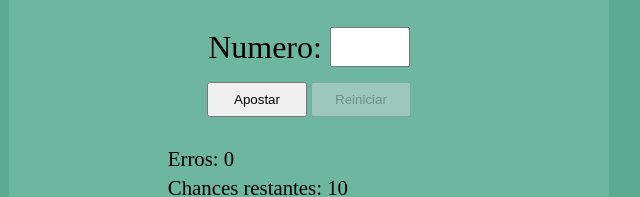
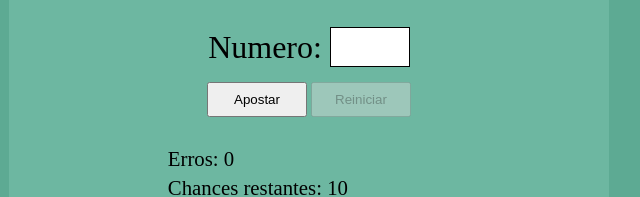
Before and after one commit to icaroSD/descubraONumero, a plain HTML site: page index.html in a window 1280 px wide. Shown: the part 250-447 px from the top of the page, 331-971 px from the left. Drawn offline with Linux system fonts and the light colour scheme.

Commit message:
input att

```diff
--- a/index.html
+++ b/index.html
@@ -11,7 +11,7 @@
         <h1>Jogo descubra o numero</h1>
 
         <div class="inputs">
-            <p>Numero: <input type="text" name="" id="numero"></p>
+            <p>Numero: <input type="number" name="" id="numero"></p>
 
             <div>
                 <input type="button" id="btn" value="Apostar">
--- a/style.css
+++ b/style.css
@@ -44,6 +44,8 @@ h1{
     width: 80px;
     height: 40px;
     font-size: 2rem;
+    border: 1px solid black;
+    outline: none;
 }
 
 input[type=button]{
```
